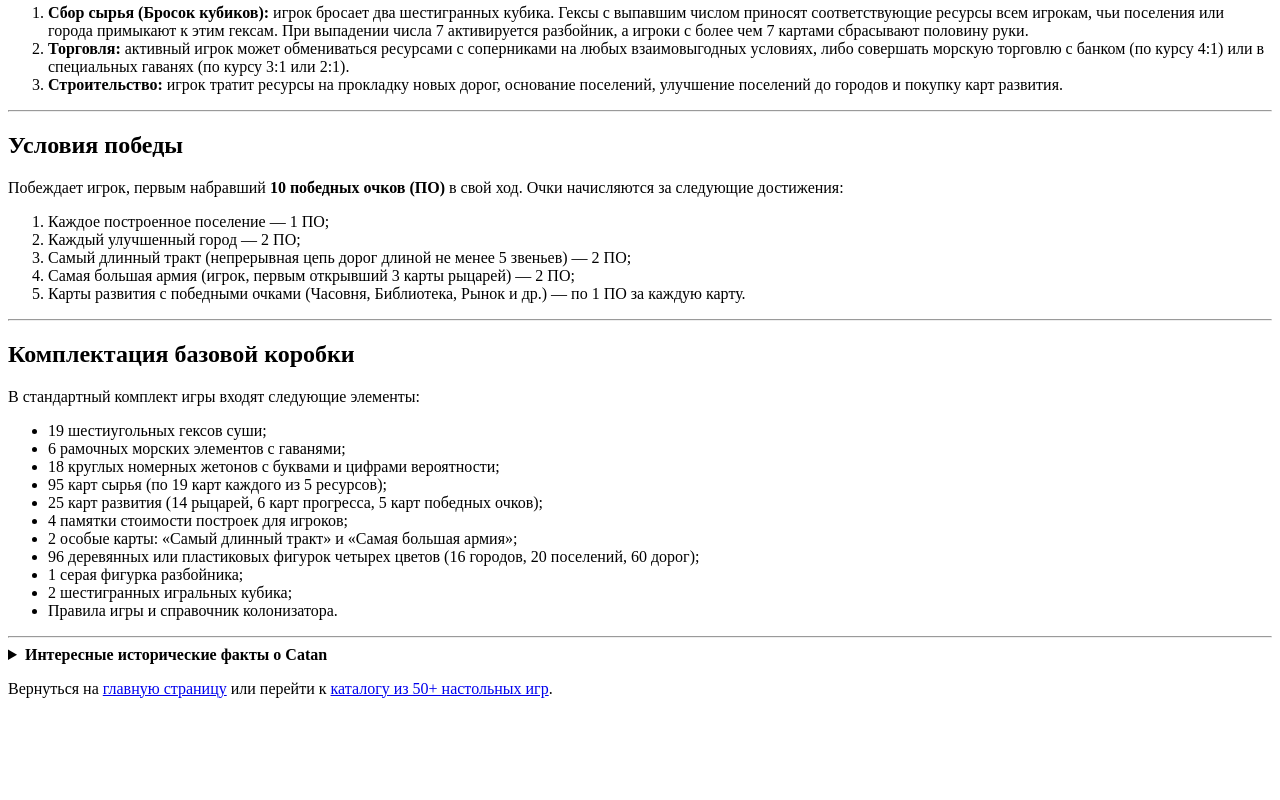
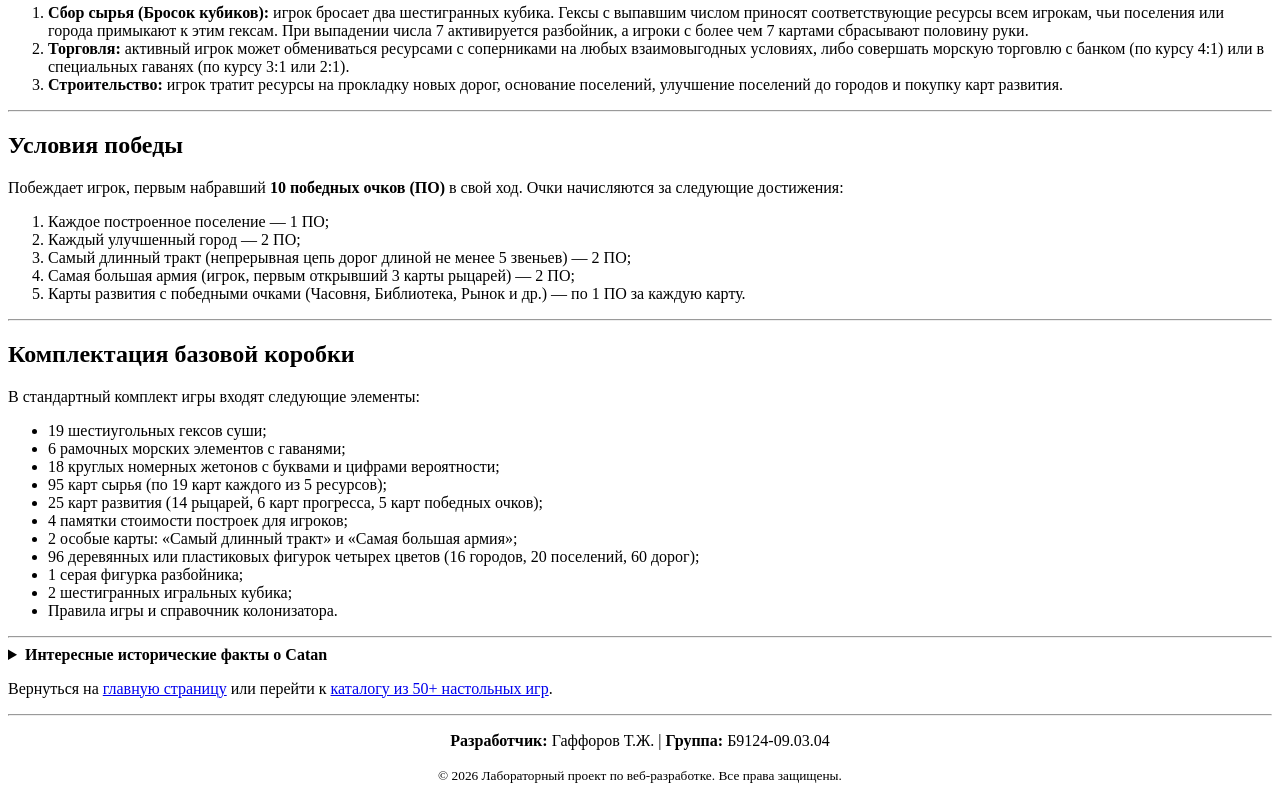
Before and after one commit to uphwer/web-lab1, a plain HTML site: page catan.html in a window 1280 px wide. Shown: the part 1167-1967 px from the top of the page. Before the commit the page ends 1881 px from the top, so only its background shows below. Drawn offline with Linux system fonts and the light colour scheme.

Commit message:
добавил футер

```diff
--- a/catan.html
+++ b/catan.html
@@ -109,5 +109,11 @@
         Вернуться на <a href="index.html">главную страницу</a> или перейти к <a href="table.html">каталогу из 50+ настольных игр</a>.
     </p>
 
+    <hr>
+    <footer>
+        <p align="center"><b>Разработчик:</b> Гаффоров Т.Ж. | <b>Группа:</b> Б9124-09.03.04</p>
+        <p align="center"><small>&copy; 2026 Лабораторный проект по веб-разработке. Все права защищены.</small></p>
+    </footer>
+
 </body>
 </html>
```
Also changed, not shown: index.html (+6 -0 lines), table.html (+6 -0 lines).
